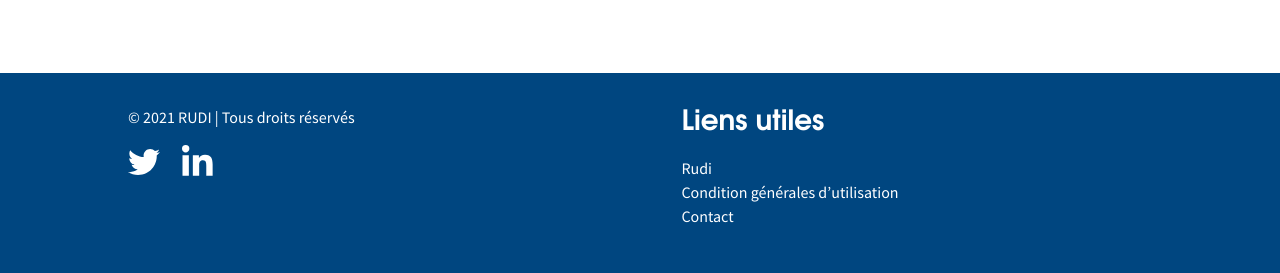
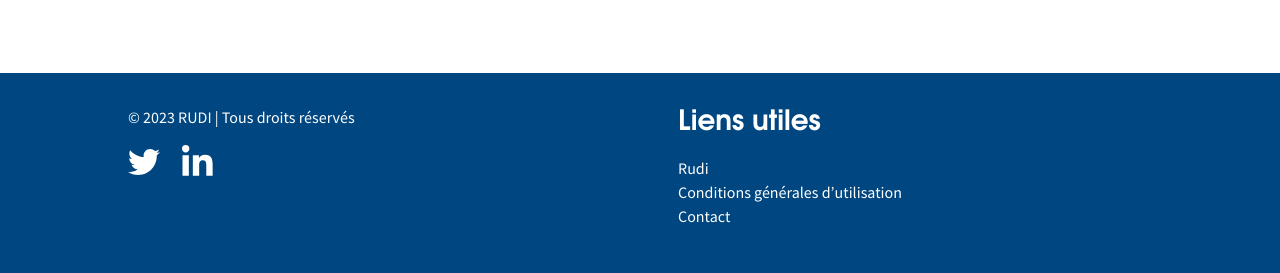
Before and after one commit to sigrennesmetropole/rudi_documentation, a Jekyll site: the page built from articles/_donnees_personnelles/rectification.md, in a window 1280 px wide. Shown: the part 1564-1837 px from the top of the page. Built offline with Jekyll 4.4.1, drawn with Linux system fonts in a browser that asks for light colours.

Commit message:
RUDI-3902 - Correction footer

```diff
--- a/_data/footer.yml
+++ b/_data/footer.yml
@@ -3,7 +3,7 @@ links:
     children:
       - label: Rudi
         url: https://rudi.bzh/
-      - label: Condition générales d’utilisation
+      - label: Conditions générales d’utilisation
         url: https://rudi.datarennes.fr/cgu/
       - label: Contact
         url: https://rudi.datarennes.fr/portail-beta-contact/
--- a/_includes/footer.html
+++ b/_includes/footer.html
@@ -1,7 +1,7 @@
 <footer class="footer">
   <div class="container">
     <div class="footer__logo">
-      <span>© 2021 RUDI | Tous droits réservés</span>
+      <span>© 2023 RUDI | Tous droits réservés</span>
       {% if site.data.footer.social %}
       <ul class="footer__social">
         {% for item in site.data.footer.social %}
```
